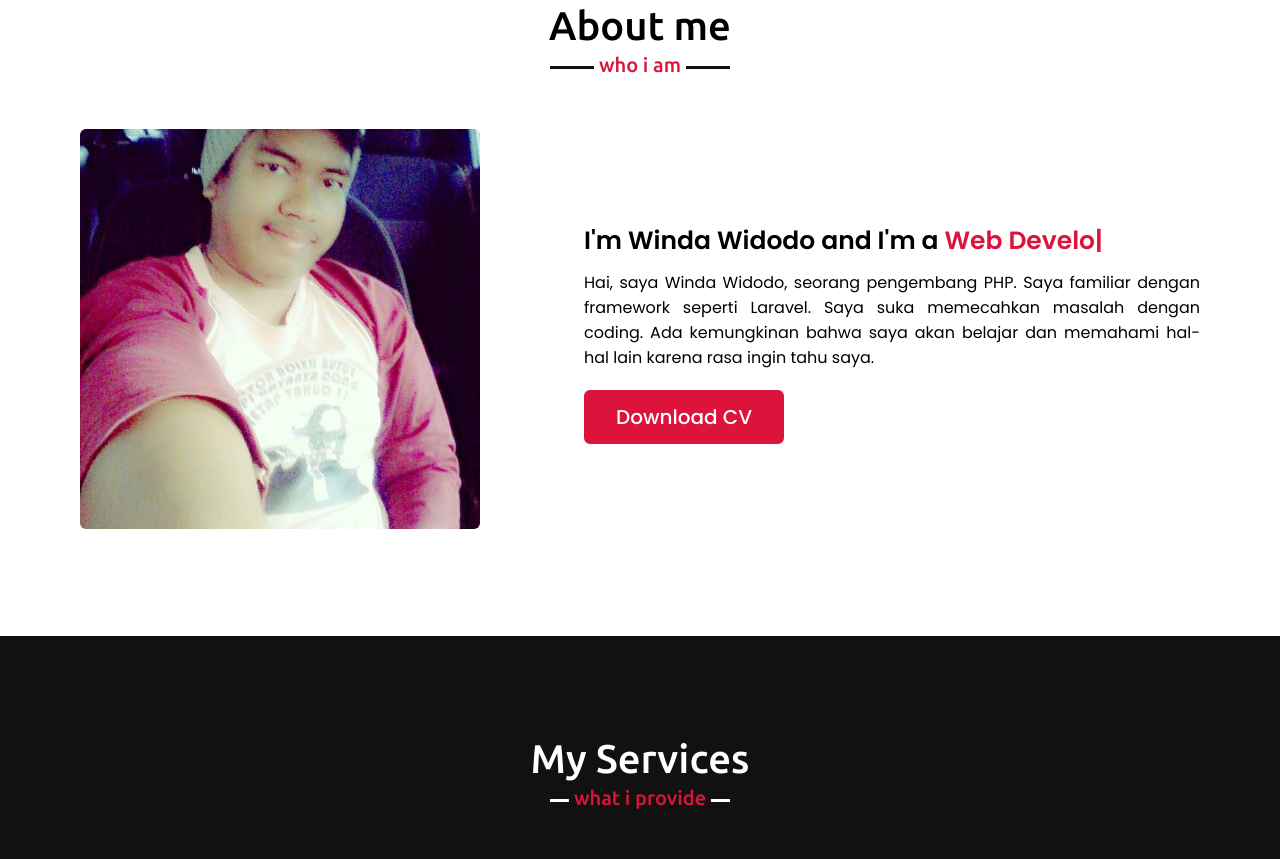
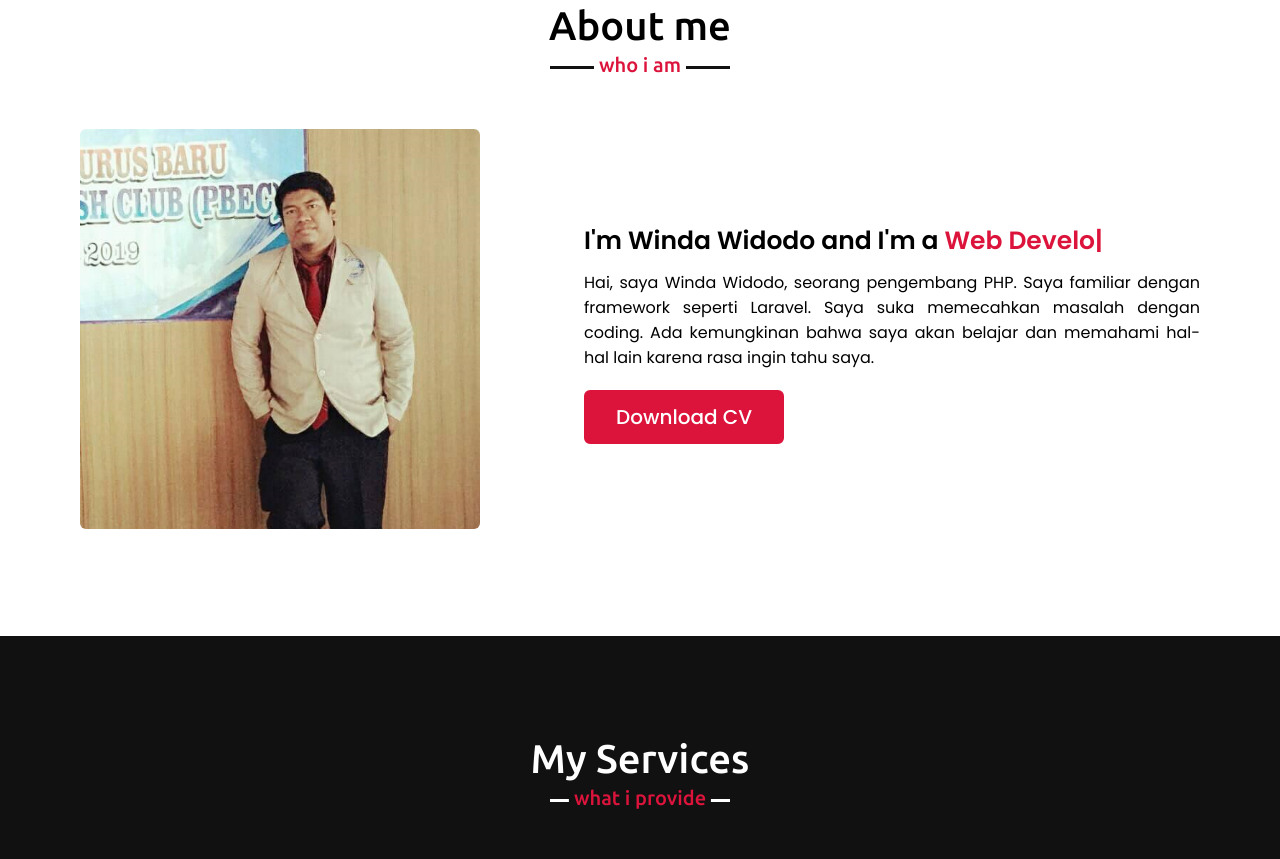
Before and after one commit to WindaWidodo/windawidodo.github.io, a plain HTML site: page index.html in a window 1280 px wide. Shown: the part 897-1756 px from the top of the page. Drawn offline with nearby package versions, Linux system fonts and the light colour scheme.

Commit message:
revisian

```diff
--- a/index.html
+++ b/index.html
@@ -53,7 +53,7 @@
             <h2 class="title">About me</h2>
             <div class="about-content">
                 <div class="column left">
-                    <img src="images/win.p.jpg" alt="">
+                    <img src="images/wi.png" alt="">
                 </div>
                 <div class="column right">
                     <div class="text">I'm Winda Widodo and I'm a <span class="typing-2"></span></div>
```
Also changed, not shown: images/wi.png (added).
